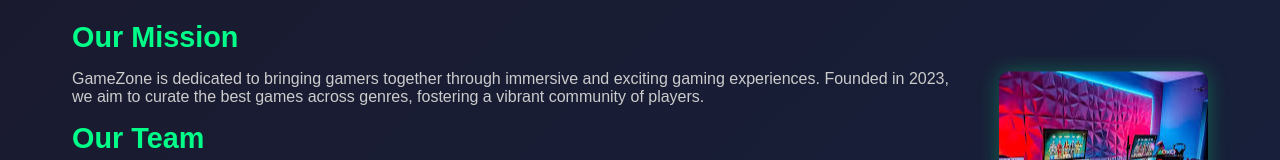
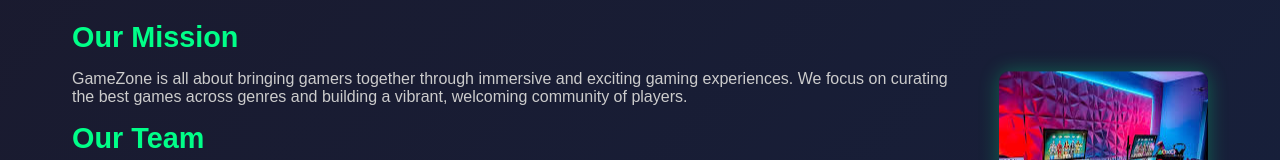
Before and after one commit to Piyushjangir1/Gaming-website, a plain HTML site: page about.html in a window 1280 px wide. Shown: the part 152-312 px from the top of the page. Drawn offline with Linux system fonts and the light colour scheme.

Commit message:
Update about.html

```diff
--- a/about.html
+++ b/about.html
@@ -24,7 +24,7 @@
         <div class="about-content">
             <div class="about-text">
                 <h2>Our Mission</h2>
-                <p>GameZone is dedicated to bringing gamers together through immersive and exciting gaming experiences. Founded in 2023, we aim to curate the best games across genres, fostering a vibrant community of players.</p>
+                <p>GameZone is all about bringing gamers together through immersive and exciting gaming experiences. We focus on curating the best games across genres and building a vibrant, welcoming community of players.</p>
                 <h2>Our Team</h2>
                 <p>Our passionate team of developers, designers, and gamers work tirelessly to ensure every game on our platform delivers unparalleled fun and engagement.</p>
                 <h2>Why Choose Us?</h2>
```
